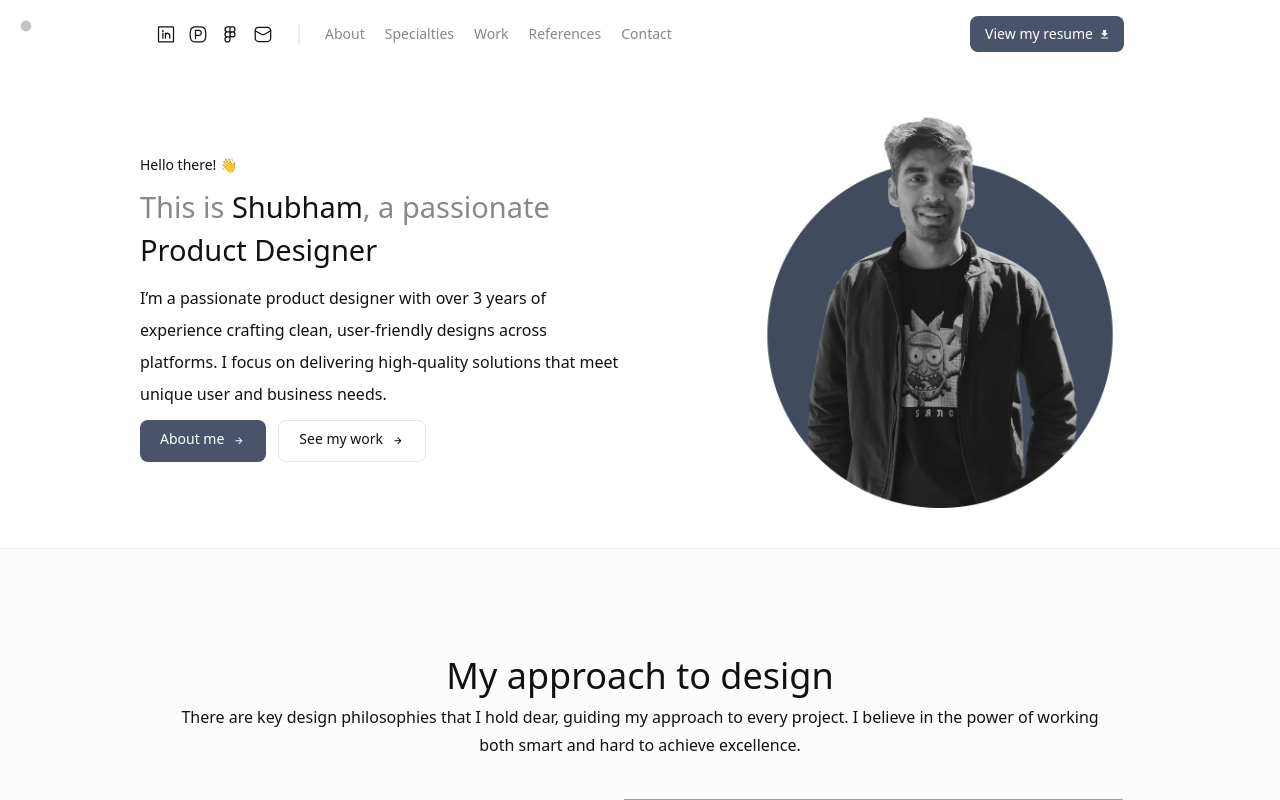
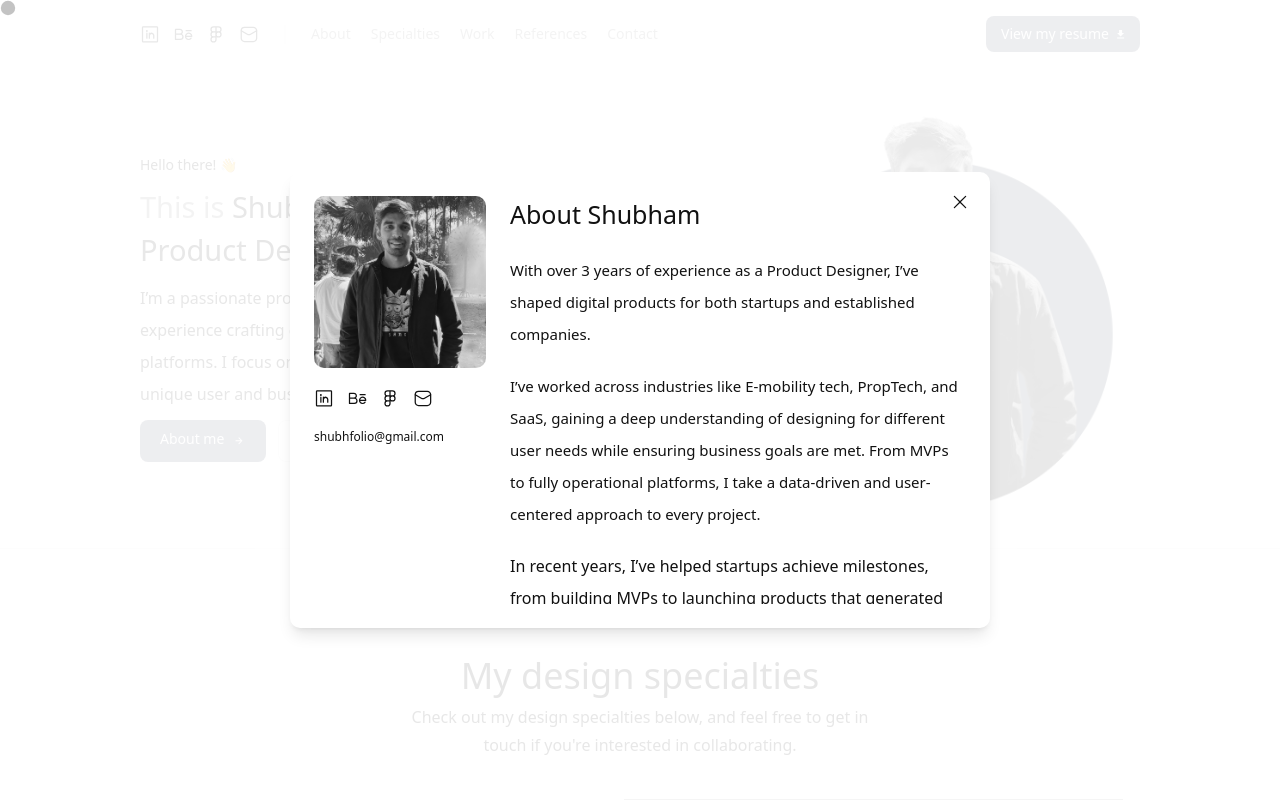
Before and after one commit to shubhampandey27/portfolio, a Next.js app: page / in a window 1280 px wide. Both pictures are taken after a click on the button "About me". Shown: the top 800 px of the page. Built offline with nearby package versions, Linux system fonts and the light colour scheme; grey boxes are pictures that could not be loaded.

Commit message:
few chagnes

```diff
--- a/src/app/globals.css
+++ b/src/app/globals.css
@@ -23,7 +23,7 @@
     @apply px-4 w-full mx-0 lg:px-0 md:mx-auto md:w-[700px] lg:w-[60rem] xl:w-[860px];
   }
   .inputStyle {
-    @apply p-4 bg-[#F5F5F5] border  rounded-[10px] placeholder:text-SecondaryText text-sm font-medium outline-none w-full;
+    @apply p-4 bg-[#F5F5F5] border  rounded-[10px] placeholder:text-SecondaryText placeholder:font-normal text-sm font-medium outline-none w-full;
   }
   /* .cursor-pointer {
   } */
--- a/src/app/layout.tsx
+++ b/src/app/layout.tsx
@@ -1,7 +1,7 @@
 import type { Metadata } from "next";
 import { Inter } from "next/font/google";
 import "./globals.css";
-import { LenisProvider } from "@/context/scroll-provider";
+// import { LenisProvider } from "@/context/scroll-provider";
 import Navbar from "@/components/Navbar";
 import Footer from "@/components/Footer";
 
@@ -109,7 +109,7 @@ export default function RootLayout({
       <head>
         <link rel="icon" href="/favicon.png" type="image/png" />
       </head>
-      {/* <link rel="icon" href={header.favicon} type="image/png" /> */}
+
       <body className={inter.variable}>
         {/* <LenisProvider> */}
         <Navbar />
--- a/src/components/Design.tsx
+++ b/src/components/Design.tsx
@@ -38,14 +38,13 @@ const Design = () => {
       <div className="box">
         <div className="mb-10 box">
           <p className="text-center text-[36px] font-medium">
-            My approach to design
+            My design specialties
           </p>
           <p className="text-center text-base font-normal leading-[28px]">
-            There are key design philosophies that I hold dear, guiding my
-            approach to every project. I believe in the power of working
+            Check out my design specialties below, and feel free to get in
           </p>
           <p className="text-center text-base font-normal leading-[28px]">
-            both smart and hard to achieve excellence.
+            touch if you're interested in collaborating.
           </p>
         </div>
 
--- a/src/components/Footer.tsx
+++ b/src/components/Footer.tsx
@@ -14,7 +14,7 @@ const Footer = () => {
           </p>
           <div className="flex items-center gap-[13px] mt-[20px] mb-[29px]">
             <LinkedInIcon href={" https://www.linkedin.com/in/shubhfolio/"} />
-            <PeerListIcon href={"https://peerlist.io/shubhfolio"} />
+            <PeerListIcon href={"https://www.behance.net/shubhfolio"} />
             <FigmaIcon href={"https://www.figma.com/@shubhampandey"} />
             <MailIcon href={"shubhfolio@gmail.com"} />
           </div>
--- a/src/components/Hero.tsx
+++ b/src/components/Hero.tsx
@@ -1,10 +1,18 @@
 "use client";
 
 import Image from "next/image";
-import React, { useEffect } from "react";
+import React, { useEffect, useState } from "react";
+import { motion, AnimatePresence } from "framer-motion";
 import ArrowIon from "./icons/ArrowIon";
+import LinkedInIcon from "./icons/LinkedInIcon";
+import PeerListIcon from "./icons/PeerListIcon";
+import FigmaIcon from "./icons/FigmaIcon";
+import MailIcon from "./icons/MailIcon";
+import CloseIcon from "./icons/CloseIcon";
 
 const Hero = () => {
+  const [showModal, setShowModal] = useState(false);
+
   const handleScroll = (id: string) => {
     const element = document.getElementById(id);
     if (element) {
@@ -19,7 +27,7 @@ const Hero = () => {
   };
 
   return (
-    <section id="About" className=" border-b border-borderColor">
+    <section id="About" className="relative border-b border-borderColor">
       <div className="box">
         <div className="py-[40px] flex flex-col lg:flex-row gap-10 lg:gap-0 items-center justify-between w-full ">
           <div className="max-w-[480px] flex flex-col gap-[10px]">
@@ -29,7 +37,7 @@ const Hero = () => {
             <p className="text-SecondaryText font-medium text-[32px] lg:text-[29px]">
               This is <span className="text-PrimaryText">Shubham</span>, a
               passionate{" "}
-              <span className="text-PrimaryText">Product Designer</span>{" "}
+              <span className="text-PrimaryText">Product Designer</span>
             </p>
             <p className="font-normal text-[15px] lg:text-base leading-[32px] ">
               I’m a passionate product designer with over 3 years of experience
@@ -40,23 +48,22 @@ const Hero = () => {
             <div className="flex items-center gap-3">
               <button
                 type="button"
+                onClick={() => setShowModal(true)}
                 className="transition-all hover:opacity-[0.8] duration-300 ease-in cursor-pointer flex items-center gap-2 bg-primaryColor h-[42px] px-[20px] text-white text-sm font-medium rounded-lg"
               >
                 <span className="pb-[3px]"> About me</span> <ArrowIon />
               </button>
               <button
                 type="button"
-                onClick={() => {
-                  handleScroll("Work");
-                }}
-                className="transition-all hover:border-SecondaryText duration-300 ease-in cursor-pointer  flex items-center gap-2 border border-[#e6e6e6] h-[42px] px-[20px]  text-sm font-medium rounded-lg"
+                onClick={() => handleScroll("Work")}
+                className="transition-all hover:border-SecondaryText duration-300 ease-in cursor-pointer flex items-center gap-2 border border-[#e6e6e6] h-[42px] px-[20px] text-sm font-medium rounded-lg"
               >
                 <span className="pb-[3px]">See my work</span>{" "}
                 <ArrowIon color="black" />
               </button>
             </div>
           </div>
-          {/*  */}
+
           <div className="flex md:items-center items-start justify-center">
             <Image
               src={"/images/shub-img.png"}
@@ -68,6 +75,96 @@ const Hero = () => {
           </div>
         </div>
       </div>
+
+      {/* MODAL */}
+      <AnimatePresence>
+        {showModal && (
+          <motion.div
+            initial={{ opacity: 0 }}
+            animate={{ opacity: 1 }}
+            exit={{ opacity: 0 }}
+            className="fixed inset-0 z-50 flex items-center justify-center "
+            style={{ backgroundColor: "rgba(255, 255, 255, 0.9)" }}
+            onClick={() => setShowModal(false)}
+          >
+            <motion.div
+              onClick={(e) => e.stopPropagation()}
+              initial={{ y: 50, opacity: 0 }}
+              animate={{ y: 0, opacity: 1 }}
+              exit={{ y: 50, opacity: 0 }}
+              transition={{ duration: 0.3 }}
+              className="bg-white rounded-[10px] shadow-lg w-[390px] lg:w-[700px] p-6 relative"
+            >
+              <div
+                className="absolute top-[20px] right-[20px]"
+                onClick={() => {
+                  setShowModal(false);
+                }}
+              >
+                <CloseIcon size={20} />
+              </div>
+              <div className="flex items-start flex-col md:flex-row gap-[24px] w-full">
+                <div className="flex items-start flex-row md:flex-col gap-[20px]">
+                  <img
+                    src="/images/modal-img.png"
+                    alt="..."
+                    className="max-h-[1024px] max-w-[1024px] object-cover rounded-[10px] size-[130px] lg:size-[172px]"
+                  />
+                  <div className="flex items-start flex-col gap-[20px]">
+                    <div className="flex items-center gap-[13px] ">
+                      <LinkedInIcon
+                        href={" https://www.linkedin.com/in/shubhfolio/"}
+                      />
+                      <PeerListIcon
+                        href={"https://www.behance.net/shubhfolio"}
+                      />
+                      <FigmaIcon
+                        href={"https://www.figma.com/@shubhampandey"}
+                      />
+                      <MailIcon href={"shubhfolio@gmail.com"} />
+                    </div>
+                    <div>
+                      <p className="text-xs flex items-start gap-2 cursor-pointer">
+                        shubhfolio@gmail.com
+                      </p>
+                    </div>
+                  </div>
+                </div>
+                {/*  */}
+                <div className="flex items-start gap-[20px] flex-col">
+                  <p className="text-[20px] md:text-[25px] font-medium">
+                    About Shubham
+                  </p>
+                  <div className="flex items-start gap-[20px] flex-col max-h-[350px] overflow-auto leading-[32px]">
+                    <p className="text-[15px]">
+                      With over 3 years of experience as a Product Designer,
+                      I’ve shaped digital products for both startups and
+                      established companies.{" "}
+                    </p>
+                    <p className="text-[15px]">
+                      I’ve worked across industries like E-mobility tech,
+                      PropTech, and SaaS, gaining a deep understanding of
+                      designing for different user needs while ensuring business
+                      goals are met. From MVPs to fully operational platforms, I
+                      take a data-driven and user-centered approach to every
+                      project.
+                    </p>
+                    <p>
+                      In recent years, I’ve helped startups achieve milestones,
+                      from building MVPs to launching products that generated
+                      millions in revenue and attracted thousands of users.
+                      Outside of design, I enjoy exploring new creative tools,
+                      discovering inspiration through travel, and sharing my
+                      insights with fellow designers through collaborative
+                      projects and conversations.
+                    </p>
+                  </div>
+                </div>
+              </div>
+            </motion.div>
+          </motion.div>
+        )}
+      </AnimatePresence>
     </section>
   );
 };
--- a/src/components/MyWorks.tsx
+++ b/src/components/MyWorks.tsx
@@ -115,14 +115,8 @@ const MyWorks = () => {
       {show && (
         <motion.div
           animate={{
-            x: cursorPos.x + 20,
-            y: cursorPos.y + 20,
-          }}
-          transition={{
-            type: "spring",
-            stiffness: 100,
-            damping: 20,
-            mass: 0.5,
+            x: cursorPos.x,
+            y: cursorPos.y,
           }}
           className="fixed top-0 left-0 z-[9999] pointer-events-none"
         >
@@ -134,7 +128,7 @@ const MyWorks = () => {
                   initial={{ opacity: 0, scale: 0.7 }}
                   animate={{ opacity: 1, scale: 1 }}
                   exit={{ opacity: 0, scale: 0.7 }}
-                  transition={{ duration: 0.2 }}
+                  // transition={{ duration: 0.2 }}
                   className="bg-white px-4 py-2 rounded-[10px] text-sm font-medium"
                 >
                   View Project
@@ -145,8 +139,8 @@ const MyWorks = () => {
                   initial={{ opacity: 0, scale: 0.5 }}
                   animate={{ opacity: 0.5, scale: 0.9 }}
                   exit={{ opacity: 0, scale: 0.5 }}
-                  transition={{ duration: 0.2 }}
-                  className="w-3 h-3 bg-SecondaryText rounded-full"
+                  // transition={{ duration: 0.2 }}
+                  className="w-4 h-4 bg-SecondaryText rounded-full"
                 />
               )}
             </AnimatePresence>
--- a/src/components/Navbar.tsx
+++ b/src/components/Navbar.tsx
@@ -41,12 +41,12 @@ const Navbar = () => {
   return (
     <nav className="p-4  z-50 sticky top-0 left-0 right-0 bg-white">
       <div className="box ">
-        <div className="px-0 md:px-4 flex items-center justify-between">
+        <div className="px-0 flex items-center justify-between">
           <div className="flex items-center gap-[25px] justify-between w-full lg:justify-start lg:w-auto">
             {/* icons */}
             {pathname !== "/" ? (
               <div
-                className="text-sm font-medium cursor-pointer flex items-center gap-3"
+                className="text-sm text-PrimaryText font-medium cursor-pointer flex items-center gap-3"
                 onClick={() => {
                   router.push("/");
                 }}
@@ -70,7 +70,7 @@ const Navbar = () => {
                 <LinkedInIcon
                   href={" https://www.linkedin.com/in/shubhfolio/"}
                 />
-                <PeerListIcon href={"https://peerlist.io/shubhfolio"} />
+                <PeerListIcon href={"https://www.behance.net/shubhfolio"} />
                 <FigmaIcon href={"https://www.figma.com/@shubhampandey"} />
                 <MailIcon href={"shubhfolio@gmail.com"} />
               </div>
@@ -152,12 +152,14 @@ const Navbar = () => {
           </div>
 
           {/* Resume button */}
-          <button
-            type="button"
+          <a
+            href="https://drive.google.com/file/d/1hK_gvXK-u9Ql4bzib3zBdKuoEkJG3uoU/view?usp=sharing"
+            target="_blank"
+            rel="noopener noreferrer"
             className="transition-all hover:opacity-[0.8] duration-300 ease-in cursor-pointer hidden lg:flex items-center gap-2 bg-primaryColor h-[36px] px-[15px] text-white text-sm font-medium rounded-lg"
           >
             <span className="pb-[1px]"> View my resume</span> <DownloadIcon />
-          </button>
+          </a>
         </div>
       </div>
     </nav>
--- a/src/components/icons/CloseIcon.tsx
+++ b/src/components/icons/CloseIcon.tsx
@@ -4,8 +4,8 @@ const CloseIcon = ({ size }: { size: number }) => {
   return (
     <div>
       <svg
+        className="hover:fill-SecondaryText fill-PrimaryText transition-all ease-in duration-300 cursor-pointer"
         xmlns="http://www.w3.org/2000/svg"
-        color="#000"
         display="inline-block"
         height={size}
         width={size}
--- a/src/components/icons/PeerListIcon.tsx
+++ b/src/components/icons/PeerListIcon.tsx
@@ -4,26 +4,16 @@ const PeerListIcon = ({ href }: { href: string }) => {
   return (
     <a className="cursor-pointer" href={href} target="_blank">
       <svg
+        className="fill-PrimaryText hover:fill-SecondaryText duration-300"
         xmlns="http://www.w3.org/2000/svg"
-        width="18"
-        height="17"
+        width="20"
+        height="21"
         fill="none"
-        viewBox="0 0 18 17"
-        className="stroke-PrimaryText hover:stroke-SecondaryText duration-300"
+        viewBox="0 0 20 21"
       >
         <path
-          // stroke="#000"
-          strokeLinecap="round"
-          strokeLinejoin="round"
-          strokeWidth="1.25"
-          d="M6.392.995h5.216a5 5 0 0 1 4.97 4.447l.175 1.58c.109.979.109 1.967 0 2.945l-.175 1.58a5 5 0 0 1-4.97 4.448H6.392a5 5 0 0 1-4.97-4.447l-.175-1.58a13.3 13.3 0 0 1 0-2.946l.175-1.58A5 5 0 0 1 6.392.995"
-        ></path>
-        <path
-          // stroke="#000"
-          strokeLinecap="round"
-          strokeLinejoin="round"
-          strokeWidth="1.25"
-          d="M6.5 12.662V9.328m0 0v-5h3.333a2.5 2.5 0 1 1 0 5z"
+          // fill="#000"
+          d="M12.5 6.745a.625.625 0 0 1 .625-.625h5a.625.625 0 1 1 0 1.25h-5a.625.625 0 0 1-.625-.625m-1.875 6.094a3.28 3.28 0 0 1-3.281 3.281H2.5a.625.625 0 0 1-.625-.625v-10A.625.625 0 0 1 2.5 4.87h4.531a2.969 2.969 0 0 1 2.004 5.156 3.28 3.28 0 0 1 1.59 2.813m-7.5-3.282h3.906a1.719 1.719 0 0 0 0-3.437H3.125zm6.25 3.282a2.03 2.03 0 0 0-2.031-2.032H3.125v4.063h4.219a2.03 2.03 0 0 0 2.031-2.031m10-.469a.624.624 0 0 1-.625.625h-5.547a2.5 2.5 0 0 0 4.421.875.626.626 0 1 1 1 .75 3.75 3.75 0 1 1 .751-2.25m-1.328-.625a2.5 2.5 0 0 0-4.844 0z"
         ></path>
       </svg>
     </a>
```
Also changed, not shown: src/components/GetInTouch.tsx (+7 -7 lines), public/images/modal-img.png (added).
